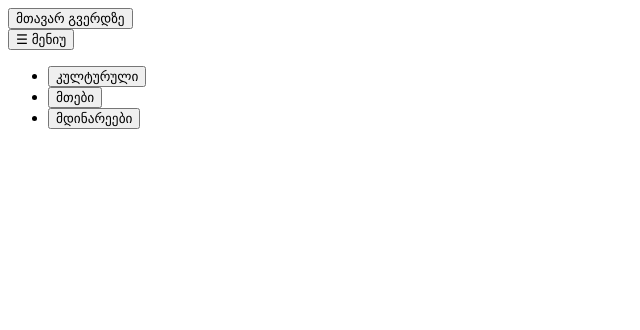
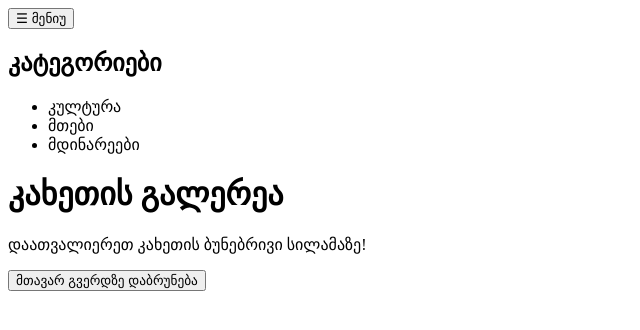
Before and after one commit to off-png/kakheti, a plain HTML site: page index.html in a window 1280 px wide. Shown: the whole page, without its empty margins (0-640 px from the left). Drawn offline with Linux system fonts and the light colour scheme.

Commit message:
Update index.html

```diff
--- a/index.html
+++ b/index.html
@@ -3,27 +3,35 @@
 <head>
     <meta charset="UTF-8">
     <meta name="viewport" content="width=device-width, initial-scale=1.0">
-    <title>გალერეა</title>
+    <meta name="description" content="კახეთის ტურისტული და საინტერესო ადგილები. გაეცანით ჩვენს ფოტოებს და მიიღეთ სასარგებლო რჩევები.">
+    <meta name="keywords" content="კახეთი, ტურიზმი, ტური, ფოტოები, საინტერესო ადგილები, საქართველოს ტურიზმი">
+    <title>კახეთის ტურისტული ადგილები</title>
     <link rel="stylesheet" href="styles.css">
 </head>
 <body>
-    <div id="notification" class="notification"></div>
 
-    <button onclick="showMainPage()" id="backButton" class="back-button">მთავარ გვერდზე</button>
+    <button class="menu-button" onclick="toggleMenu()">☰ მენიუ</button>
 
     <div class="sidebar">
-        <button onclick="toggleMenu()">☰ მენიუ</button>
-        <ul>
-            <li><button onclick="showGallery('cultural')">კულტურული</button></li>
-            <li><button onclick="showGallery('mountains')">მთები</button></li>
-            <li><button onclick="showGallery('rivers')">მდინარეები</button></li>
+        <h2>კატეგორიები</h2>
+        <ul class="category-list">
+            <li onclick="showGallery('cultural')">კულტურა</li>
+            <li onclick="showGallery('mountains')">მთები</li>
+            <li onclick="showGallery('rivers')">მდინარეები</li>
         </ul>
     </div>
 
-    <div id="gallery" class="gallery"></div>
+    <div class="content">
+        <h1>კახეთის გალერეა</h1>
+        <p>დაათვალიერეთ კახეთის ბუნებრივი სილამაზე!</p>
+        <button id="backButton" class="back-button" onclick="showMainPage()">მთავარ გვერდზე დაბრუნება</button>
+        <div id="gallery" class="gallery"></div>
+    </div>
 
-    <div id="overlay" class="overlay">
-        <img id="overlayImage" src="" alt="სურათი">
+    <div id="notification" class="notification-panel"></div>
+
+    <div id="overlay" class="overlay" onclick="closeOverlay()">
+        <img id="overlayImage" src="" alt="გადიდებული სურათი">
     </div>
 
     <script src="script.js"></script>
```
